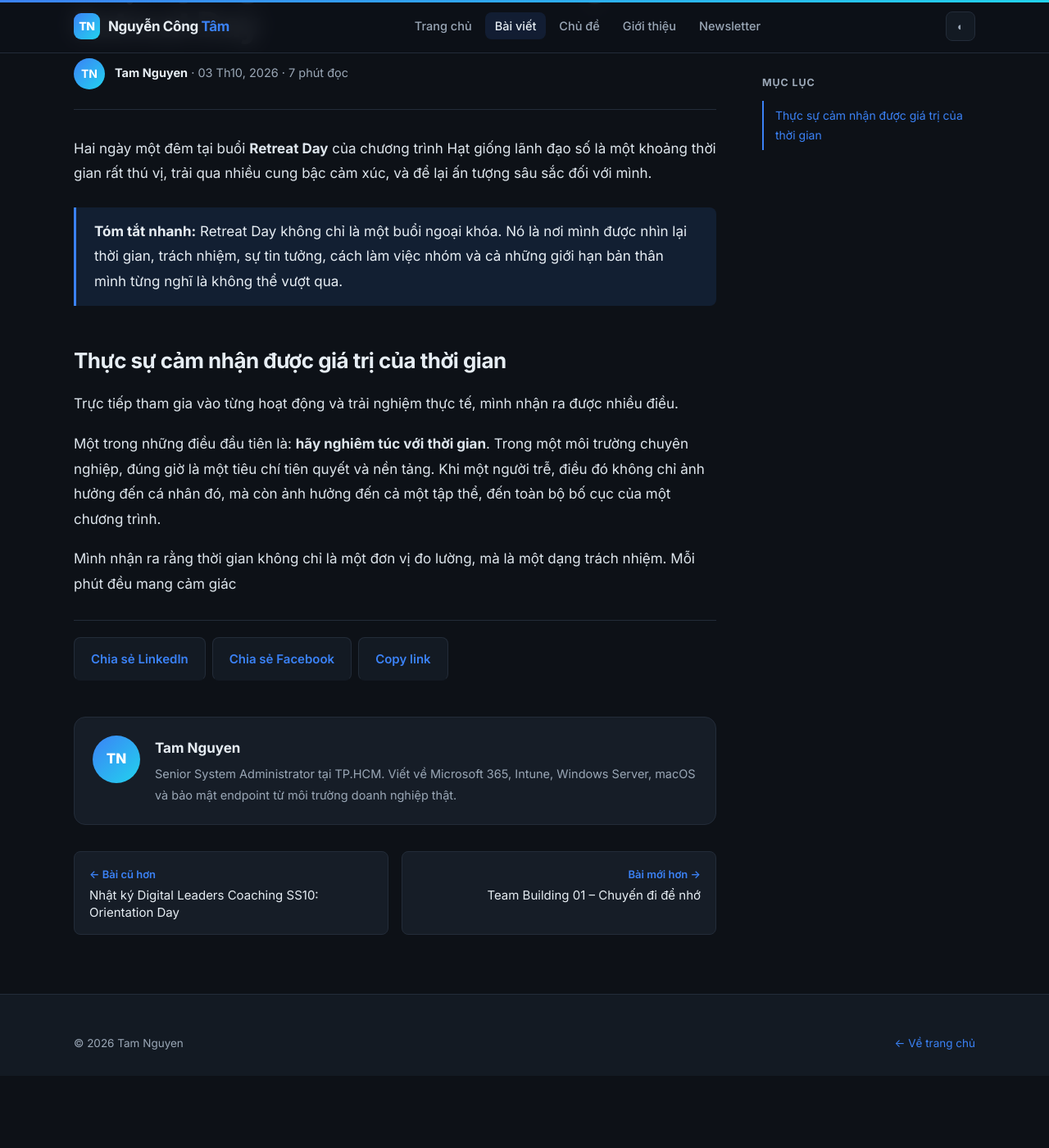
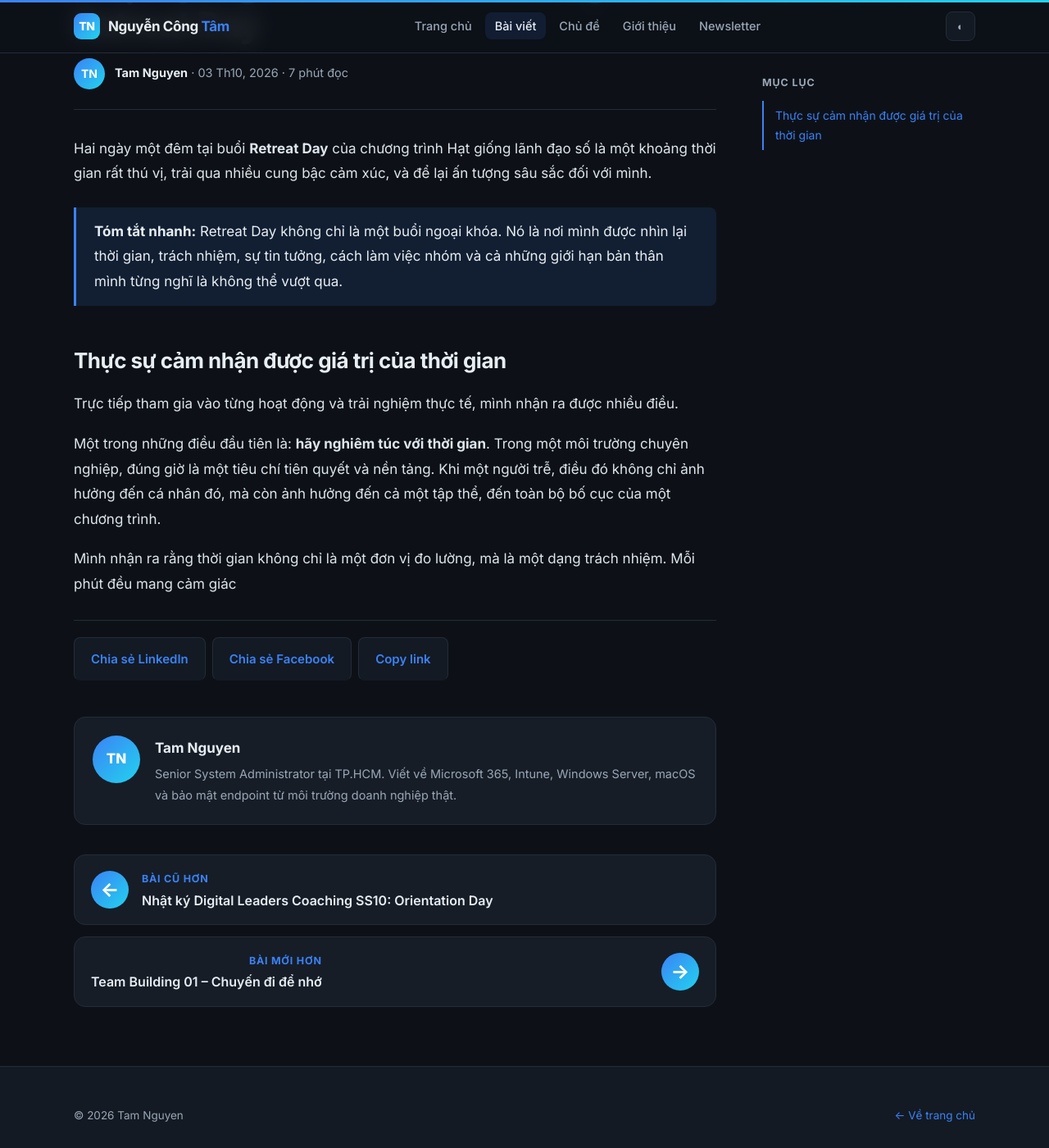
Before and after one commit to congtamsoul/congtamsoul.github.io, a Jekyll site: the page built from _posts/2026-10-03-nhat-ky-digital-leaders-coaching-ss10-retreat-day.md, in a window 1280 px wide and 1400 px high, scrolled down 207 px. Shown: the whole window at 82% size. Built offline with Jekyll 4.4.1, drawn with Linux system fonts in a browser that asks for light colours; before the commit the page ends 1519 px from its top, so only the background shows below that.

Commit message:
sua mui ten

```diff
--- a/_includes/post-nav.html
+++ b/_includes/post-nav.html
@@ -17,16 +17,20 @@
 <nav class="post-nav" aria-label="Bài viết khác">
   {%- if older %}
   <a class="post-nav-link prev" href="{{ older.url | relative_url }}">
-    <span class="post-nav-label">← Bài cũ hơn</span>
-    <span class="post-nav-title">{{ older.title | escape }}</span>
+    <span class="post-nav-arrow" aria-hidden="true">←</span>
+    <span class="post-nav-text">
+      <span class="post-nav-label">Bài cũ hơn</span>
+      <span class="post-nav-title">{{ older.title | escape }}</span>
+    </span>
   </a>
-  {%- else %}
-  <span></span>
   {%- endif %}
   {%- if newer %}
   <a class="post-nav-link next" href="{{ newer.url | relative_url }}">
-    <span class="post-nav-label">Bài mới hơn →</span>
-    <span class="post-nav-title">{{ newer.title | escape }}</span>
+    <span class="post-nav-text">
+      <span class="post-nav-label">Bài mới hơn</span>
+      <span class="post-nav-title">{{ newer.title | escape }}</span>
+    </span>
+    <span class="post-nav-arrow" aria-hidden="true">→</span>
   </a>
   {%- endif %}
 </nav>
--- a/assets/styles.css
+++ b/assets/styles.css
@@ -526,19 +526,32 @@ img { max-width: 100%; display: block; }
 
 /* Prev / next post navigation */
 .post-nav {
-  display: grid; grid-template-columns: 1fr 1fr; gap: 16px;
-  margin-top: 32px;
+  display: grid; grid-template-columns: 1fr; gap: 14px;
+  margin-top: 36px;
 }
 .post-nav-link {
-  display: flex; flex-direction: column; gap: 4px;
-  padding: 16px 18px;
+  display: flex; align-items: center; gap: 16px;
+  padding: 18px 20px;
   background: var(--bg-card); border: 1px solid var(--border);
-  border-radius: var(--radius-sm); transition: 0.18s;
+  border-radius: var(--radius); transition: 0.2s;
 }
-.post-nav-link:hover { border-color: var(--accent); transform: translateY(-2px); }
-.post-nav-link.next { grid-column: 2; text-align: right; }
-.post-nav-label { font-size: 13px; font-weight: 600; color: var(--accent); }
-.post-nav-title { font-size: 15px; line-height: 1.4; }
+.post-nav-link:hover { border-color: var(--accent); transform: translateY(-2px); box-shadow: var(--shadow); }
+.post-nav-link.next { justify-content: space-between; text-align: right; }
+.post-nav-text { display: flex; flex-direction: column; gap: 4px; min-width: 0; }
+.post-nav-label {
+  font-size: 12.5px; font-weight: 700; letter-spacing: 0.06em;
+  text-transform: uppercase; color: var(--accent);
+}
+.post-nav-title { font-size: 16px; font-weight: 600; line-height: 1.4; }
+.post-nav-arrow {
+  flex: none; width: 46px; height: 46px; border-radius: 50%;
+  display: grid; place-items: center;
+  background: linear-gradient(135deg, var(--accent), var(--accent-2));
+  color: #fff; font-size: 24px; font-weight: 700; line-height: 1;
+  transition: transform 0.2s;
+}
+.post-nav-link.prev:hover .post-nav-arrow { transform: translateX(-4px); }
+.post-nav-link.next:hover .post-nav-arrow { transform: translateX(4px); }
 
 /* Reading progress bar */
 .progress {
@@ -571,6 +584,4 @@ img { max-width: 100%; display: block; }
   .cta { padding: 30px 22px; }
   .subscribe { flex-direction: column; }
   .footer-grid { grid-template-columns: 1fr; }
-  .post-nav { grid-template-columns: 1fr; }
-  .post-nav-link.next { grid-column: auto; }
 }
```
